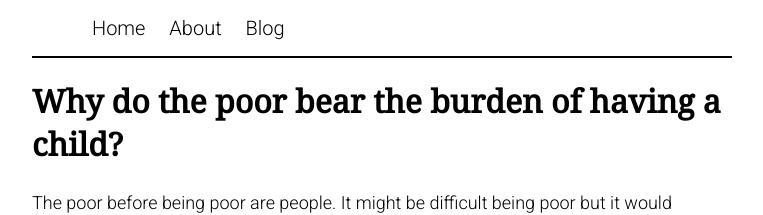
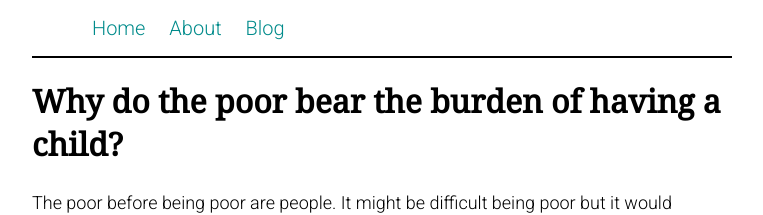
Before and after one commit to generalistsanctuary/generalistsanctuary.github.io, a Jekyll site: the page built from _posts/2021-08-10-Why-do-the-poor-bear-the-burden-of-having-a-child.md, in a window 1280 px wide. Shown: the top 215 px of the page, without its empty margins (258-1021 px from the left). Built offline with Jekyll 4.4.1, drawn with Linux system fonts in a browser that asks for light colours.

Commit message:
Update posts-style.css

```diff
--- a/styles/posts-style.css
+++ b/styles/posts-style.css
@@ -20,11 +20,11 @@ body{
       display: inline;
   }
   nav a:hover{
-      color: darkcyan;
+      color: black;
   }
   nav a{
       text-decoration: none;
-      color: black;
+      color: darkcyan;
       font-size: 20px;
       padding-left: 20px;
   }
```
